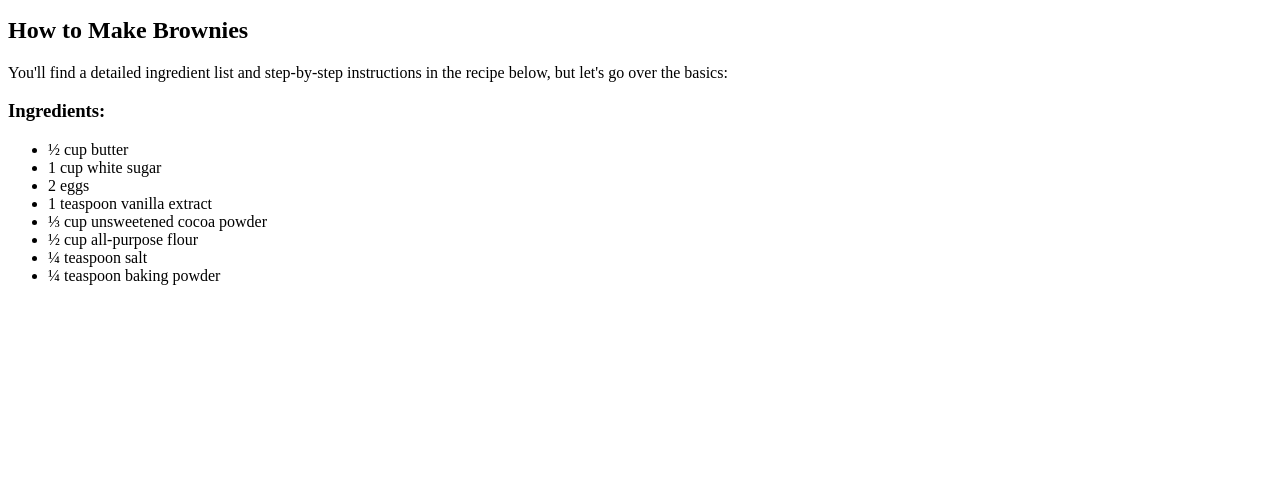
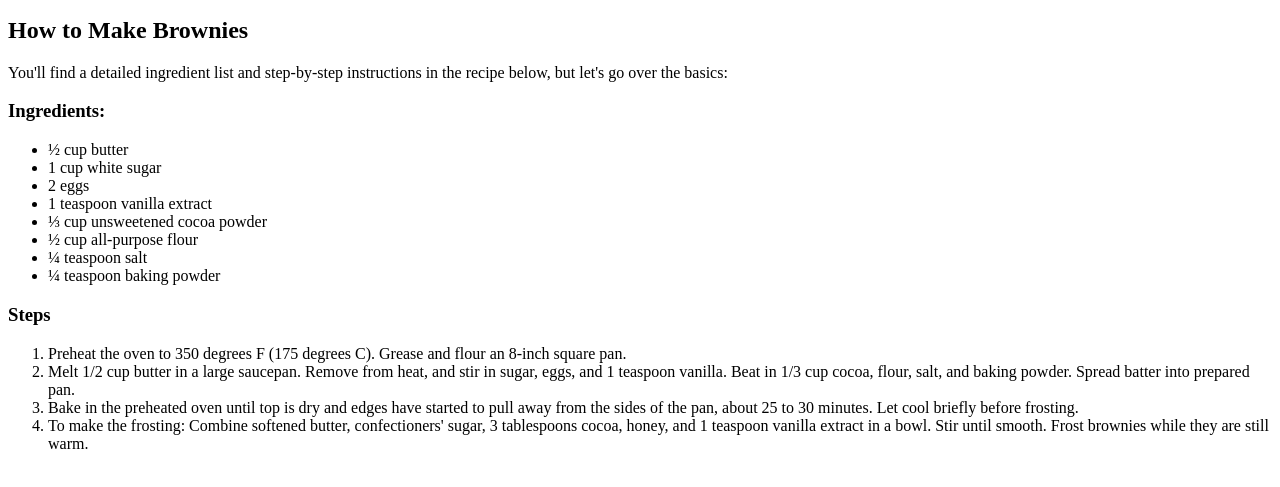
Before and after one commit to joshunk/odin-recipes, a plain HTML site: page recipes/brownies.html in a window 1280 px wide. Shown: the part 101-588 px from the top of the page. Drawn offline with Linux system fonts and the light colour scheme.

Commit message:
added ordered list for instructions

```diff
--- a/recipes/brownies.html
+++ b/recipes/brownies.html
@@ -22,5 +22,12 @@
         <li>¼ teaspoon salt</li>
         <li>¼ teaspoon baking powder</li>
     </ul>
+    <h3>Steps</h3>
+    <ol>
+        <li>Preheat the oven to 350 degrees F (175 degrees C). Grease and flour an 8-inch square pan.</li>
+        <li>Melt 1/2 cup butter in a large saucepan. Remove from heat, and stir in sugar, eggs, and 1 teaspoon vanilla. Beat in 1/3 cup cocoa, flour, salt, and baking powder. Spread batter into prepared pan.</li>
+        <li>Bake in the preheated oven until top is dry and edges have started to pull away from the sides of the pan, about 25 to 30 minutes. Let cool briefly before frosting.</li>
+        <li>To make the frosting: Combine softened butter, confectioners' sugar, 3 tablespoons cocoa, honey, and 1 teaspoon vanilla extract in a bowl. Stir until smooth. Frost brownies while they are still warm.</li>
+    </ol>
 </body>
 </html>
```
